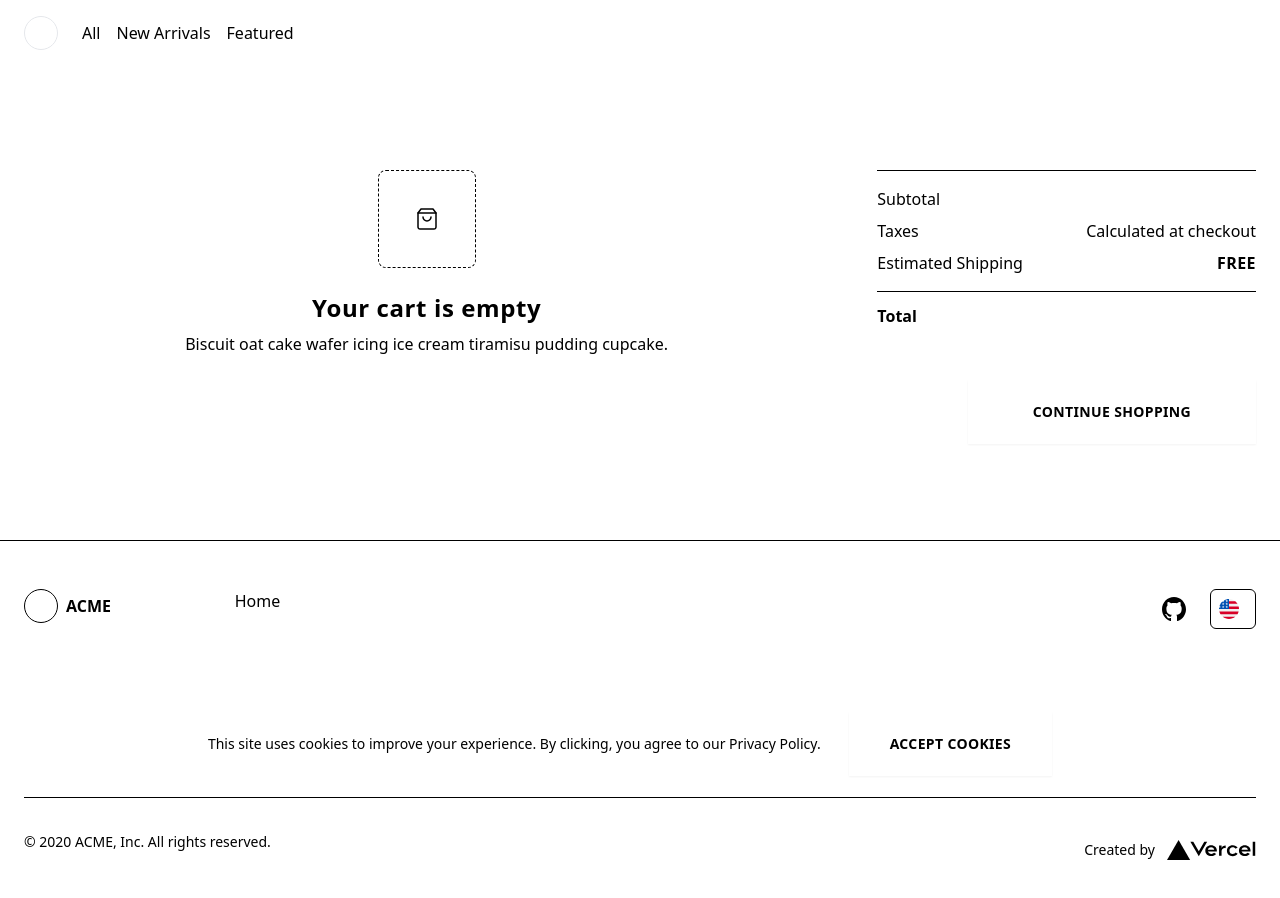
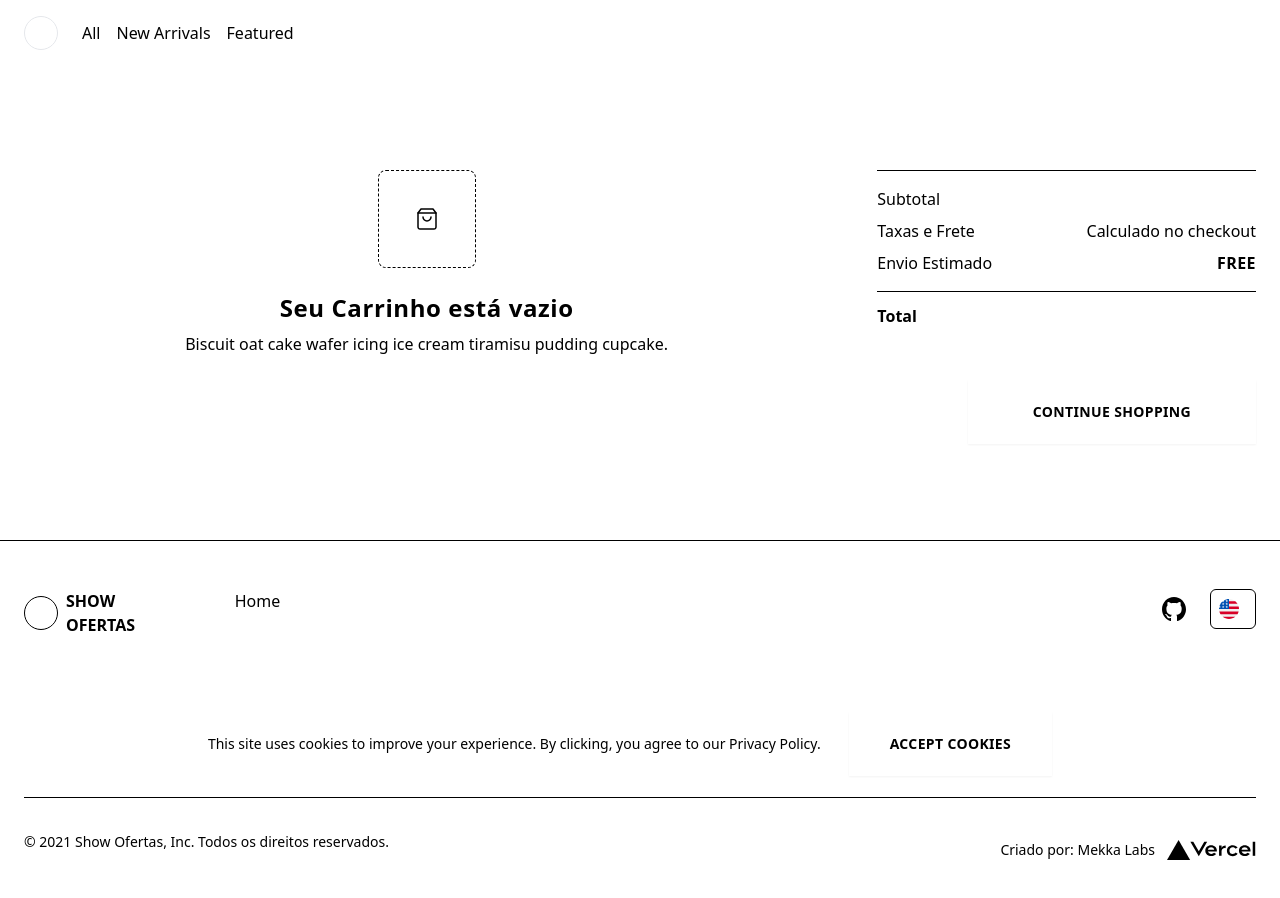
Before and after one commit to MekkaLabs/showoferta, a Next.js app: page /cart in a window 1280 px wide. Shown: the top 898 px of the page. Built offline with nearby package versions, Linux system fonts and the light colour scheme; what @vercel/fetch would draw is missing.

Commit message:
breve-traducao

```diff
--- a/components/common/Footer/Footer.tsx
+++ b/components/common/Footer/Footer.tsx
@@ -36,7 +36,7 @@ const Footer: FC<Props> = ({ className, pages }) => {
                 <span className="rounded-full border border-accent-6 mr-2">
                   <Logo />
                 </span>
-                <span>ACME</span>
+                <span>SHOW OFERTAS</span>
               </a>
             </Link>
           </div>
@@ -68,14 +68,14 @@ const Footer: FC<Props> = ({ className, pages }) => {
         </div>
         <div className="pt-6 pb-10 flex flex-col md:flex-row justify-between items-center space-y-4 text-accent-6 text-sm">
           <div>
-            <span>&copy; 2020 ACME, Inc. All rights reserved.</span>
+            <span>&copy; 2021 Show Ofertas, Inc. Todos os direitos reservados.</span>
           </div>
           <div className="flex items-center text-primary text-sm">
-            <span className="text-primary">Created by</span>
+            <span className="text-primary">Criado por: Mekka Labs</span>
             <a
               rel="noopener noreferrer"
-              href="https://vercel.com"
-              aria-label="Vercel.com Link"
+              href="https://mekkalabs.com.br"
+              aria-label="Mekkalabs.com Link"
               target="_blank"
               className="text-primary"
             >
--- a/pages/cart.tsx
+++ b/pages/cart.tsx
@@ -49,7 +49,7 @@ export default function Cart() {
               <Bag className="absolute" />
             </span>
             <h2 className="pt-6 text-2xl font-bold tracking-wide text-center">
-              Your cart is empty
+              Seu Carrinho está vazio
             </h2>
             <p className="text-accent-6 px-10 text-center pt-2">
               Biscuit oat cake wafer icing ice cream tiramisu pudding cupcake.
@@ -61,8 +61,7 @@ export default function Cart() {
               <Cross width={24} height={24} />
             </span>
             <h2 className="pt-6 text-xl font-light text-center">
-              We couldn’t process the purchase. Please check your card
-              information and try again.
+              Não podemos completar essa compra. Verifique as informações do seu cartão e tente novamente.
             </h2>
           </div>
         ) : success ? (
@@ -71,7 +70,7 @@ export default function Cart() {
               <Check />
             </span>
             <h2 className="pt-6 text-xl font-light text-center">
-              Thank you for your order.
+              Obrigado por sua compra.
             </h2>
           </div>
         ) : (
@@ -89,8 +88,7 @@ export default function Cart() {
             </ul>
             <div className="my-6">
               <Text>
-                Before you leave, take a look at these items. We picked them
-                just for you
+              Antes de sair, dê uma olhada nesses itens. Nós os escolhemos apenas para você
               </Text>
               <div className="flex py-6 space-x-6">
                 {[1, 2, 3, 4, 5, 6].map((x) => (
@@ -115,7 +113,7 @@ export default function Cart() {
                   <MapPin />
                 </div>
                 <div className="text-sm text-center font-medium">
-                  <span className="uppercase">+ Add Shipping Address</span>
+                  <span className="uppercase">+ Adicionar Endereço de Entrega</span>
                   {/* <span>
                     1046 Kearny Street.<br/>
                     San Franssisco, California
@@ -129,7 +127,7 @@ export default function Cart() {
                   <CreditCard />
                 </div>
                 <div className="text-sm text-center font-medium">
-                  <span className="uppercase">+ Add Payment Method</span>
+                  <span className="uppercase">+ Adicionar Metodo de pagamento</span>
                   {/* <span>VISA #### #### #### 2345</span> */}
                 </div>
               </div>
@@ -142,11 +140,11 @@ export default function Cart() {
                 <span>{subTotal}</span>
               </li>
               <li className="flex justify-between py-1">
-                <span>Taxes</span>
-                <span>Calculated at checkout</span>
+                <span>Taxas e Frete</span>
+                <span>Calculado no checkout</span>
               </li>
               <li className="flex justify-between py-1">
-                <span>Estimated Shipping</span>
+                <span>Envio Estimado</span>
                 <span className="font-bold tracking-wide">FREE</span>
               </li>
             </ul>
--- a/pages/orders.tsx
+++ b/pages/orders.tsx
@@ -23,13 +23,13 @@ export async function getStaticProps({
 export default function Orders() {
   return (
     <Container>
-      <Text variant="pageHeading">My Orders</Text>
+      <Text variant="pageHeading">Minhas Compras</Text>
       <div className="flex-1 p-24 flex flex-col justify-center items-center ">
         <span className="border border-dashed border-secondary rounded-full flex items-center justify-center w-16 h-16 p-12 bg-primary text-primary">
           <Bag className="absolute" />
         </span>
         <h2 className="pt-6 text-2xl font-bold tracking-wide text-center">
-          No orders found
+          Sem compras encontradas
         </h2>
         <p className="text-accent-6 px-10 text-center pt-2">
           Biscuit oat cake wafer icing ice cream tiramisu pudding cupcake.
--- a/pages/profile.tsx
+++ b/pages/profile.tsx
@@ -24,12 +24,12 @@ export default function Profile() {
   const { data } = useCustomer()
   return (
     <Container>
-      <Text variant="pageHeading">My Profile</Text>
+      <Text variant="pageHeading">Perfil</Text>
       {data && (
         <div className="grid lg:grid-cols-12">
           <div className="lg:col-span-8 pr-4">
             <div>
-              <Text variant="sectionHeading">Full Name</Text>
+              <Text variant="sectionHeading">Nome Completo</Text>
               <span>
                 {data.firstName} {data.lastName}
               </span>
--- a/pages/wishlist.tsx
+++ b/pages/wishlist.tsx
@@ -42,7 +42,7 @@ export default function Wishlist() {
   return (
     <Container>
       <div className="mt-3 mb-20">
-        <Text variant="pageHeading">My Wishlist</Text>
+        <Text variant="pageHeading">Lista de Desejos</Text>
         <div className="group flex flex-col">
           {isLoading ? (
             <div className="grid grid-cols-1 gap-6 sm:grid-cols-2 lg:grid-cols-3">
@@ -58,7 +58,7 @@ export default function Wishlist() {
                 <Heart className="absolute" />
               </span>
               <h2 className="pt-6 text-2xl font-bold tracking-wide text-center">
-                Your wishlist is empty
+                Suas lista de desejos esta vazia
               </h2>
               <p className="text-accent-6 px-10 text-center pt-2">
                 Biscuit oat cake wafer icing ice cream tiramisu pudding cupcake.
```
